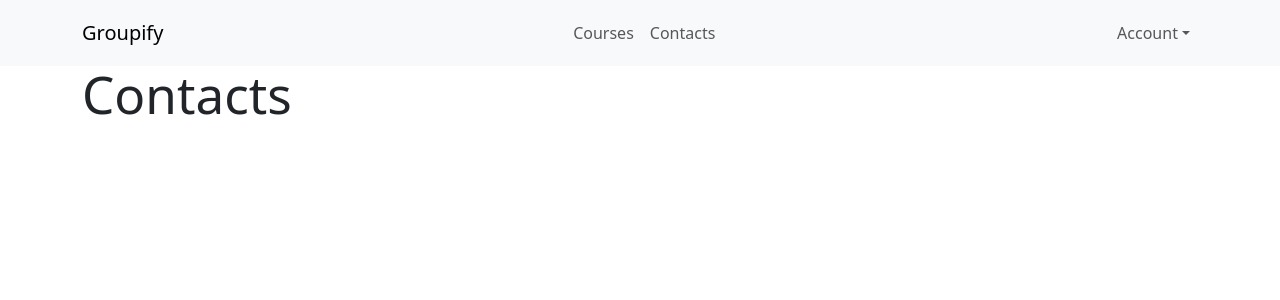
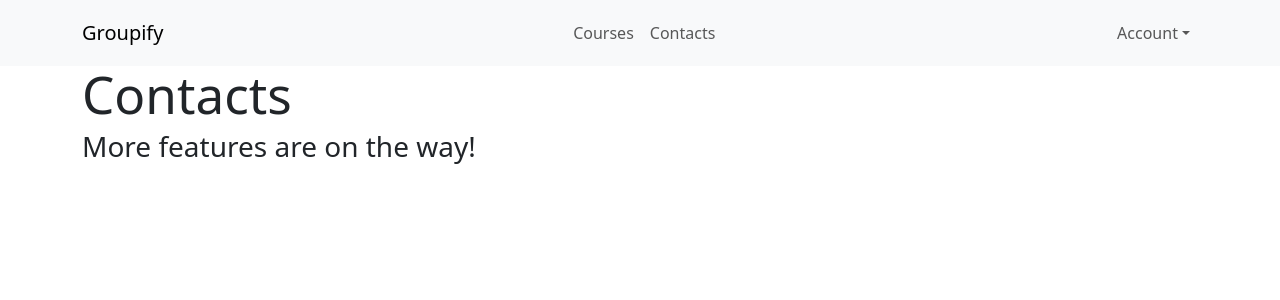
Before and after one commit to bayazitbora/ECE496-Capstone-Project, a React (Vite) app in the folder frontend/: page /contacts in a window 1280 px wide. Shown: the top 300 px of the page. Built offline with nearby package versions, Linux system fonts and the light colour scheme.

Commit message:
add messages for pages that are not complete

```diff
--- a/frontend/src/pages/Contacts.jsx
+++ b/frontend/src/pages/Contacts.jsx
@@ -3,6 +3,7 @@ function Contacts() {
     <>
       <div>
         <h1>Contacts</h1>
+        <h3>More features are on the way!</h3>
       </div>
     </>
   );
--- a/frontend/src/pages/Settings.jsx
+++ b/frontend/src/pages/Settings.jsx
@@ -1,9 +1,9 @@
-
 function Settings() {
   return (
     <>
       <div>
         <h1>Settings</h1>
+        <h3>More features are on the way!</h3>
       </div>
     </>
   );
```
